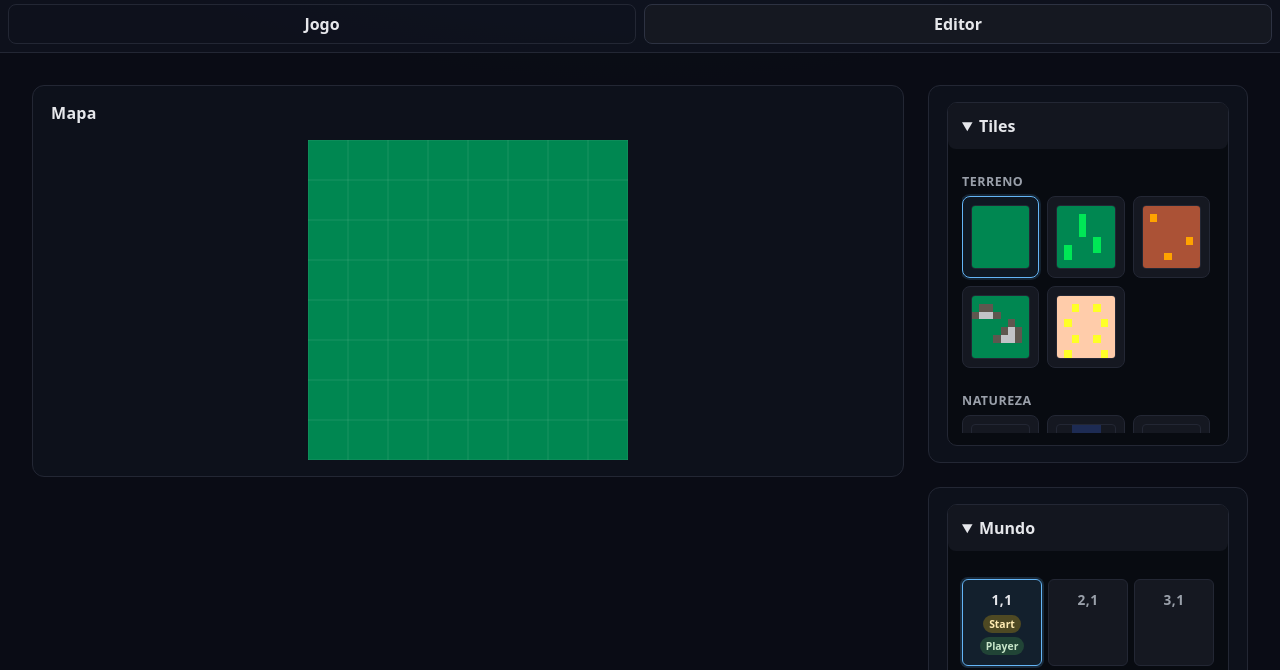
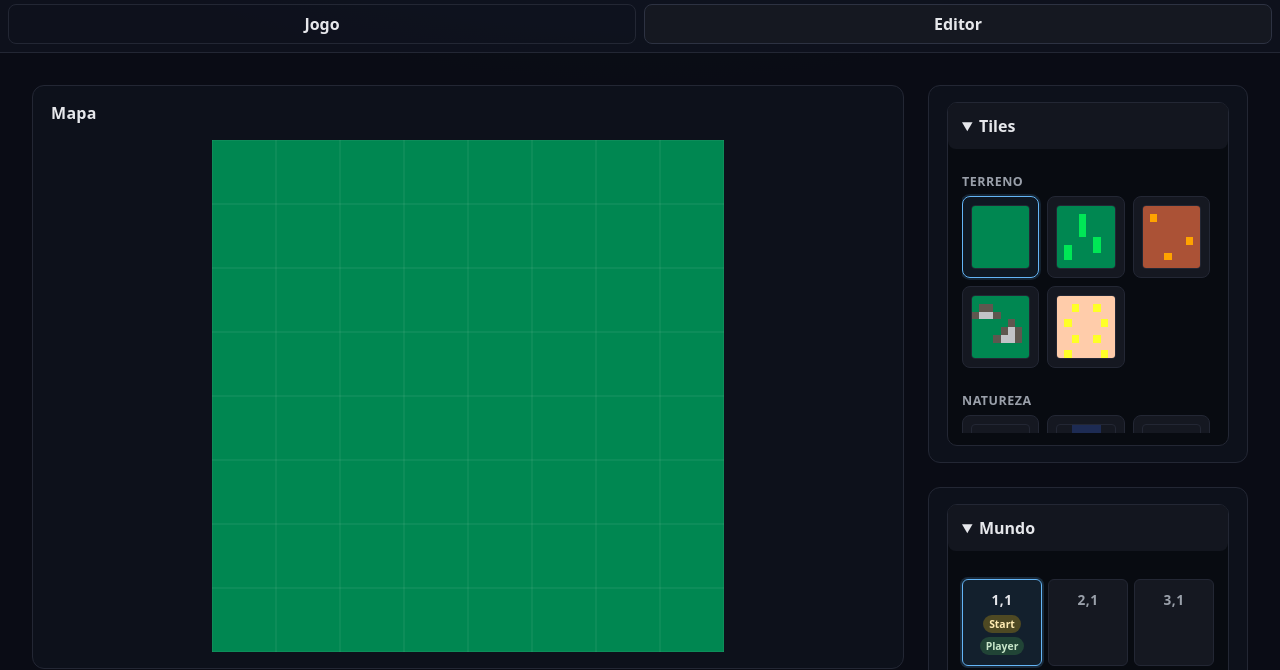
Before and after one commit to andredarcie/tiny-rpg-maker, a plain HTML site: page index.html in a window 1280 px wide. Both pictures are taken after a click on the button "Editor". Shown: the part 79-749 px from the top of the page. Drawn offline with Linux system fonts and the light colour scheme.

Commit message:
Adjusts editor to always be the largest it can without breaking pixels

```diff
--- a/js/editor/EditorManager.js
+++ b/js/editor/EditorManager.js
@@ -446,13 +446,16 @@ class EditorManager {
         if (!container) return;
 
         const availableWidth = container.clientWidth || this.editorCanvas.parentElement?.offsetWidth || 0;
-        const size = Math.min(Math.max(availableWidth, 160), 320);
+
+        let minCanvasSize = 128;
+        const highestDivisor = Math.floor((availableWidth + minCanvasSize - 1) / minCanvasSize) * minCanvasSize;
+
+        const size = Math.min(Math.max(highestDivisor, minCanvasSize), 512);
         if (!force && Math.abs(this.editorCanvas.width - size) < 1) {
             return;
         }
 
         this.editorCanvas.style.width = `${size}px`;
-        this.editorCanvas.style.height = `${size}px`;
         this.editorCanvas.width = size;
         this.editorCanvas.height = size;
         this.renderService.renderEditor();
--- a/styles.css
+++ b/styles.css
@@ -283,19 +283,19 @@ body.game-mode #tab-game .game-controls button {
 }
 
 #game-canvas {
-    width: clamp(160px, 45vw, 320px);
+    width: clamp(128px, 45vw, 384px);
     max-width: 100%;
     height: auto;
 }
 
 #editor-canvas {
-    width: clamp(160px, 45vw, 320px);
+    width: clamp(128px, 45vw, 512px);
     max-width: 100%;
     height: auto;
 }
 
 #tile-canvas {
-    width: clamp(160px, 45vw, 320px);
+    width: clamp(128px, 45vw, 384px);
     max-width: 100%;
     height: auto;
 }
```
